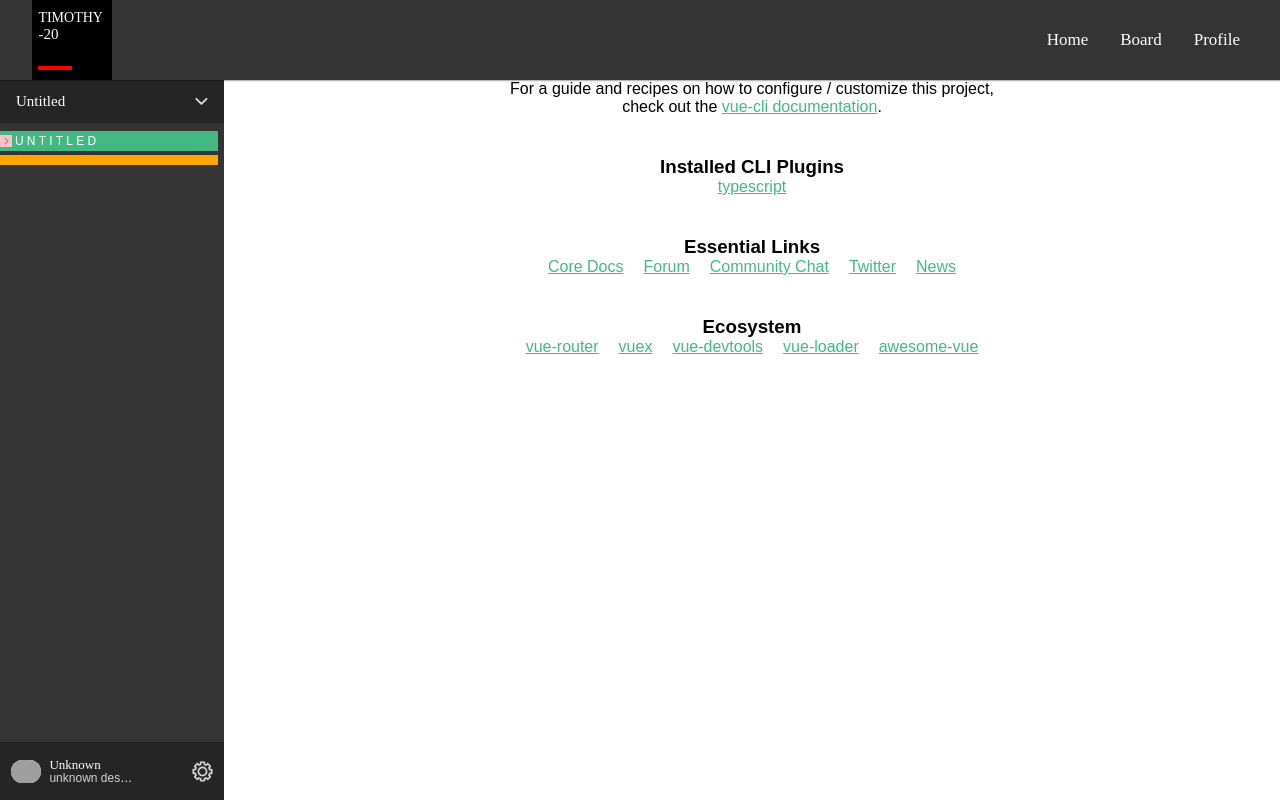
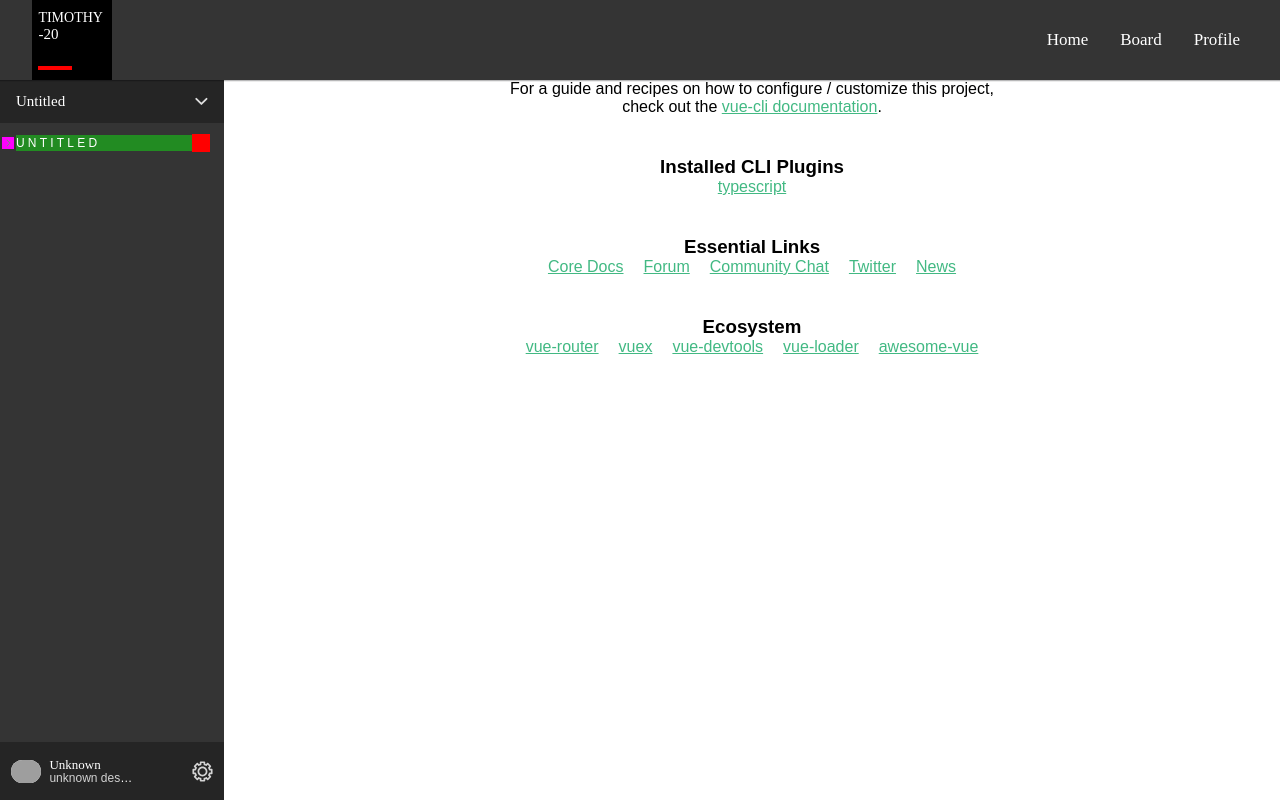
Before and after one commit to timothy-20/TKVueWebPage221115, a Vue app in the folder frontend/: page /home in a window 1280 px wide. Built offline with nearby package versions, Linux system fonts and the light colour scheme; grey boxes are pictures that could not be loaded; a web font is replaced by a local one.

Commit message:
221125) - TKCategoryTableCell, ::before을 이용하여 label view 새로운 형태로 배치 시도 중.

```diff
--- a/frontend/src/components/cell/TKCategoryTableCell.css
+++ b/frontend/src/components/cell/TKCategoryTableCell.css
@@ -1,30 +1,43 @@
 * {
-
 }
 
 #root {
-
-}
-
-.cell-wrapper {
-
 }
 
 .category-container {
-    padding: 2px 0;
+    height: 24px;
+    padding-left: 16px;
+    padding-right: 8px;
+    position: relative;
     display: flex;
-    flex-flow: row wrap;
     align-items: center;
-    /*justify-content: center;*/
-    gap: 3px;
-    background-color: #42b983;
+    justify-content: space-around;
 }
 
-img.chevron-icon {
+.category-content {
+    flex: 1 1 auto;
+    overflow: hidden;
+    background-color: forestgreen;
+}
+
+.category-content:before {
+    content: "";
+    display: block;
+    position: absolute;
+    top: 0;
+    right: 0;
+    bottom: 0;
+    left: 0;
+}
+
+.category-content .chevron-icon {
     width: 12px;
+    height: 12px;
+    position: absolute;
+    top: 6px;
+    left: 2px;
     rotate: 90deg;
-
-    background-color: pink;
+    background-color: magenta;
 }
 
 h3.category-title {
@@ -41,18 +54,15 @@ h3.category-title {
     font-weight: 500;
 }
 
-h3.category-title > div {
-    overflow: inherit;
-    white-space: inherit;
-    text-overflow: inherit;
+.category-add-wrapper {
+    flex: 0 0 auto;
+    display: flex;
+    align-items: center;
+    justify-content: center;
+    background-color: red;
 }
 
 button.category-add {
-    background-color: forestgreen;
+    width: 18px;
+    height: 18px;
 }
-
-.category-content {
-    height: 10px;
-    margin-top: 0.3rem;
-    background-color: orange;
-}
--- a/frontend/src/components/cell/TKCategoryTableCell.vue
+++ b/frontend/src/components/cell/TKCategoryTableCell.vue
@@ -1,19 +1,20 @@
+
+
 <template>
   <div id="root">
-    <div class="cell-wrapper">
-      <div class="category-container">
+    <div class="category-container">
+      <div class="category-content" role="button">
         <img src="@assets/image/chevron-icon.svg" alt="left chevron icon" class="chevron-icon">
 
         <h3 class="category-title">
           <div>{{ this.categoryName }}</div>
         </h3>
-
-        <button type="button" v-on:click="presentModal" class="category-add">
-<!--          <img src="@assets/image/plus-icon.svg" alt="plus icon that mean add category" class="plus-icon">-->
-        </button>
       </div>
 
-      <div class="category-content">
+      <div class="category-add-wrapper">
+        <button class="category-add" type="button" v-on:click="presentModal">
+<!--          <img class="plus-icon" src="@assets/image/plus-icon.svg" alt="plus icon that mean add category">-->
+        </button>
       </div>
     </div>
 
```
